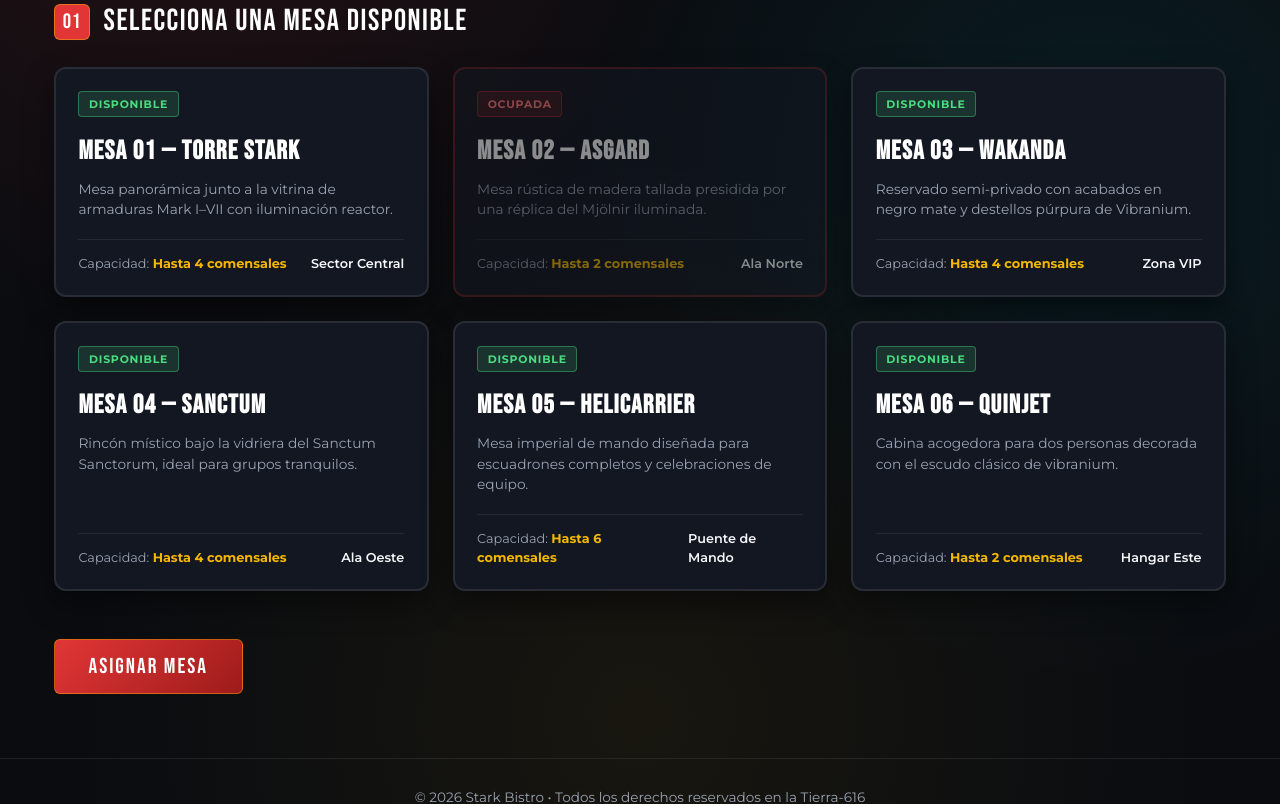
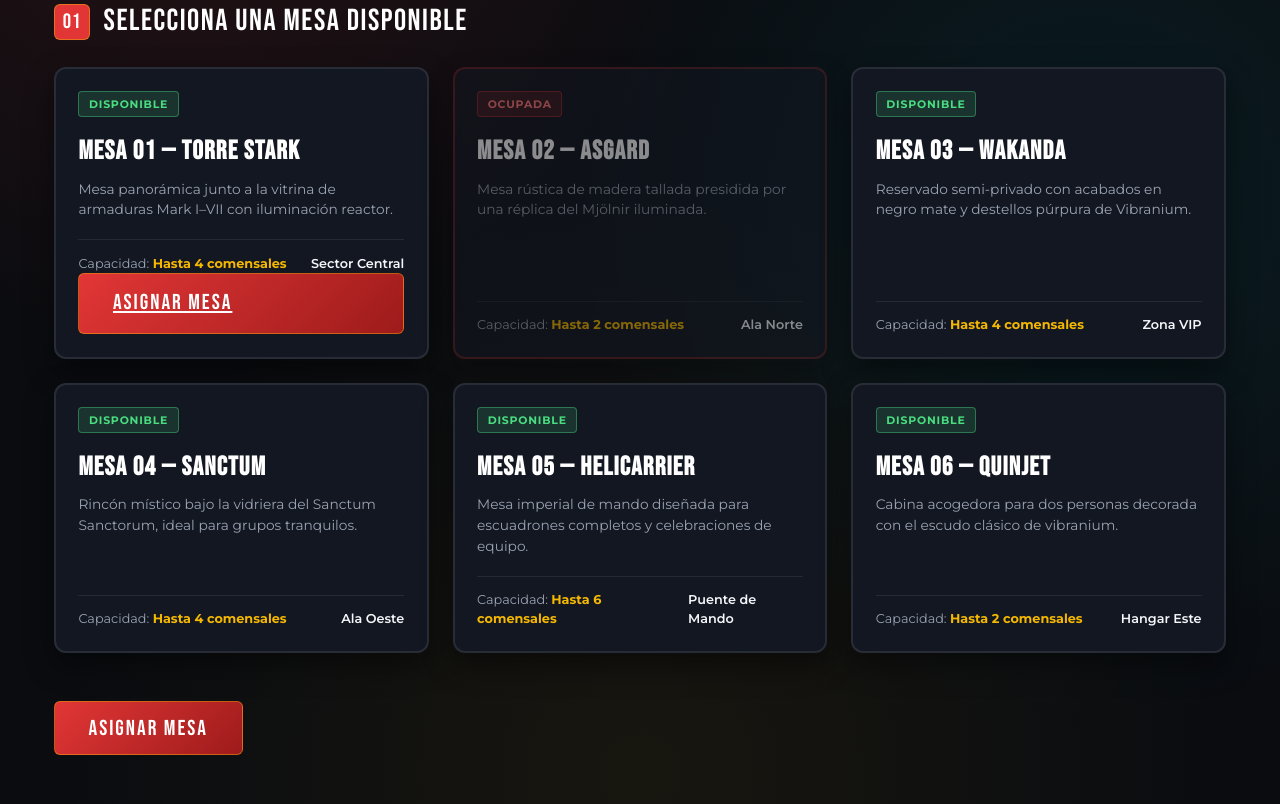
Before and after one commit to MarioM2706/ProyectoFinal-MarioM, a PHP site: page /cliente/index.php in a window 1280 px wide. Shown: the part 367-1171 px from the top of the page. Run offline with PHP 8.4, Linux system fonts and the light colour scheme; a user stored in the database is signed in.

Commit message:
boton añadido a mesas

```diff
--- a/cliente/index.php
+++ b/cliente/index.php
@@ -54,6 +54,7 @@
 
           <!-- Mesa 01: Disponible -->
           <label class="table-option">
+
             <input type="radio" name="mesa_seleccionada" value="mesa_01" required>
             <div class="table-card-ui">
               <div class="card-top">
@@ -65,6 +66,7 @@
                 <span class="capacity">Capacidad: <strong>Hasta 4 comensales</strong></span>
                 <span class="zone">Sector Central</span>
               </div>
+              <a class="btn-submit" href="https://www.crealitycloud.com/es/user/9270632290/model">Asignar Mesa</a>
             </div>
           </label>
 
```
Also changed, not shown: css/seleccion-mesa.css (line endings or trailing spaces).
